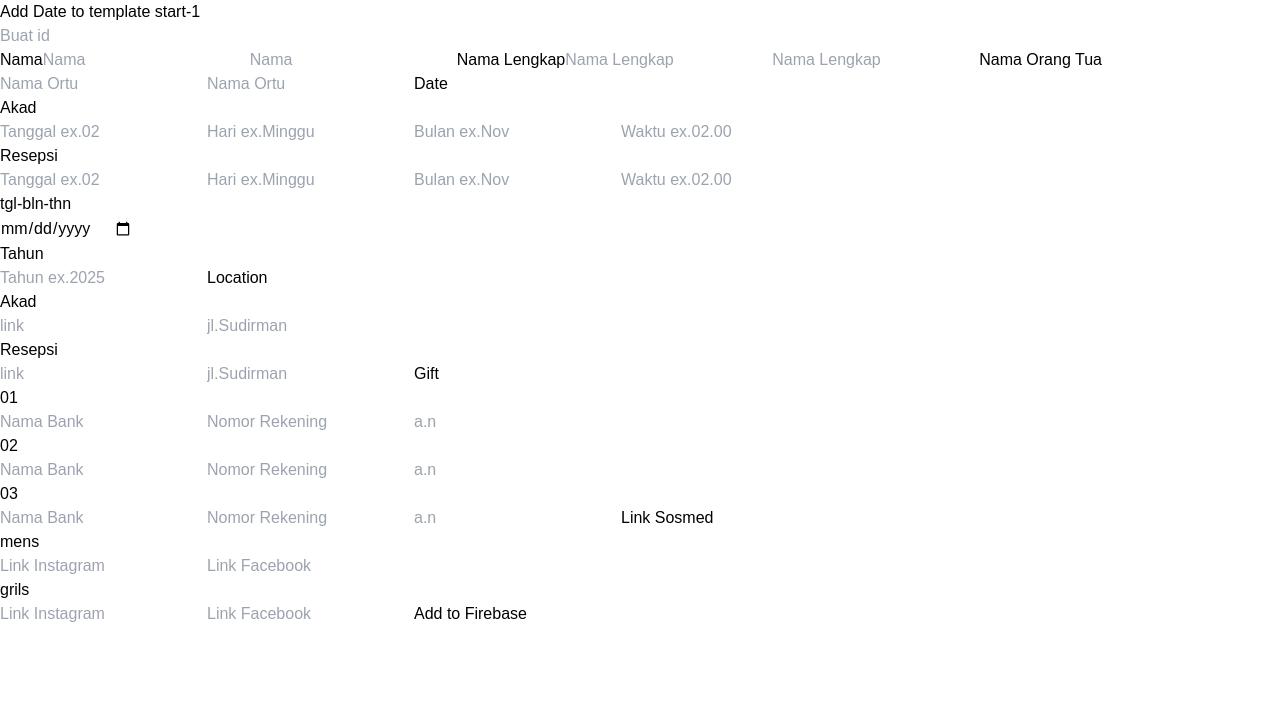
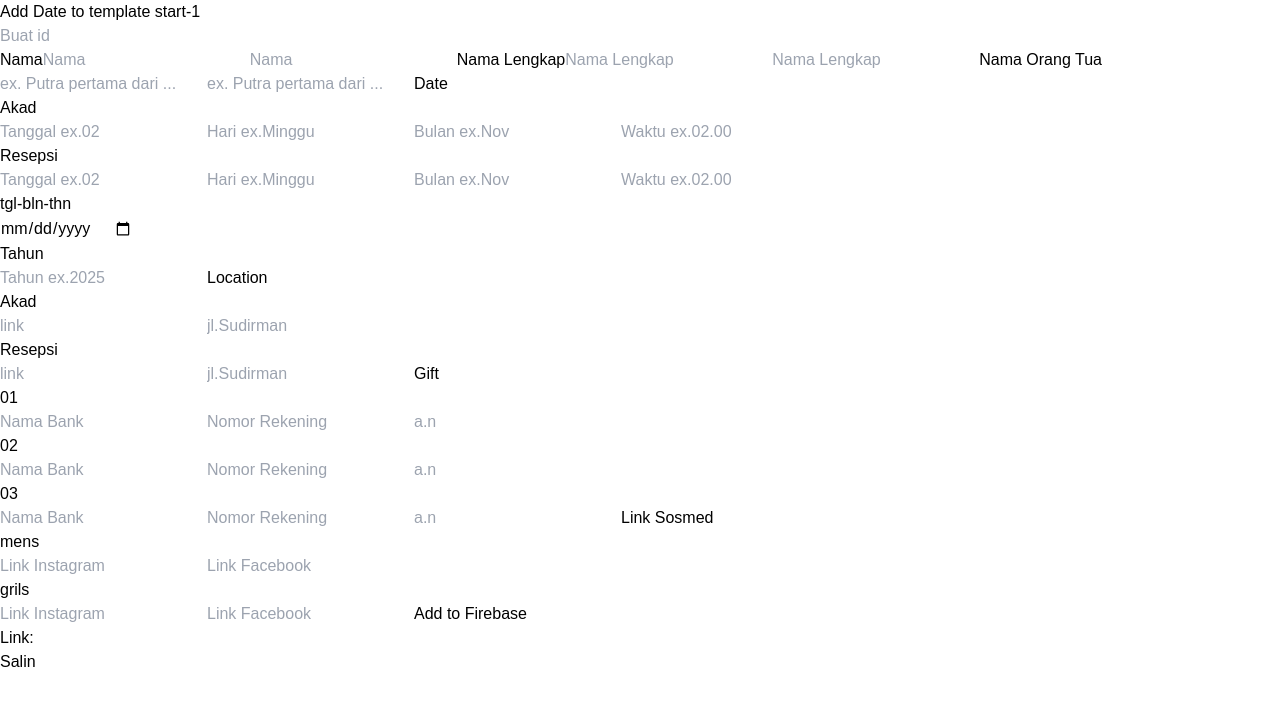
Before and after one commit to Muhamad-Zain/start-1, a Next.js app: page /addData in a window 1280 px wide. Shown: the top 706 px of the page. Built offline with nearby package versions, Linux system fonts and the light colour scheme; no server answers.

Commit message:
update addData

```diff
--- a/src/app/addData/page.js
+++ b/src/app/addData/page.js
@@ -4,6 +4,10 @@ import { useState } from "react"
 
 
 export default function AddData() {
+
+    const [id, setId] = useState('')
+    const [loading, setLoading] = useState(false)
+    const [params, setParams] = useState('')
     const [data, setData]= useState({
         name:{nameOne:'',nameTwo:'',namaLengkap:{nameOne:'',nameTwo:''}},
         date:{akad:{date:'',day:'',month:'',time:''},resepsi:{date:'',day:'',month:'',time:''},all:'',years:''},
@@ -14,7 +18,7 @@ export default function AddData() {
         expresion:''
 
     })
-    console.log(data);
+    // console.log(data);
 
 
   const updateNestedState = (path, value) => {
@@ -31,11 +35,18 @@ export default function AddData() {
         updateNestedState(name, value);
       };
 
-      const [id, setId] = useState('')
     const handleSend = async (e) => {
         e.preventDefault()
+        try {
+          setLoading(true)
+          await addDataToFirebase(id,data)
+          // setData('')
+          setLoading(false)
+          setParams(`https://start-1-ecru.vercel.app/${id}`)
+        } catch (error) {
+          console.log(error);
 
-        await addDataToFirebase(id,data)
+        }
 
 
     }
@@ -46,40 +57,40 @@ export default function AddData() {
                 <input className="p-2 rounded-md outline-none mt-10" placeholder="Buat id" onChange={(e) => setId(e.target.value)} required />
                 <form onSubmit={handleSend}  className="mb-10">
                     <label className="text-xl italic font-bold">Nama</label>
-                    <input type="text" className="p-2  rounded-md outline-none w-full mb-2" onChange={handleChange} name="name.nameOne" placeholder="Nama" />
-                    <input type="text" className="p-2  rounded-md outline-none w-full mb-2" onChange={handleChange} name="name.nameTwo" placeholder="Nama" />
+                    <input type="text" className="p-2  rounded-md outline-none w-full mb-2" onChange={handleChange} name="name.nameOne"required placeholder="Nama" />
+                    <input type="text" className="p-2  rounded-md outline-none w-full mb-2" onChange={handleChange} name="name.nameTwo"required placeholder="Nama" />
 
                     <label className="text-xl italic font-bold">Nama Lengkap</label>
-                    <input type="text" className="p-2  rounded-md outline-none w-full mb-2" onChange={handleChange} name="name.nameLengkap.nameOne" placeholder="Nama Lengkap"/>
-                    <input type="text" className="p-2  rounded-md outline-none w-full mb-2" onChange={handleChange} name="name.nameLengkap.nameTwo" placeholder="Nama Lengkap"/>
+                    <input type="text" className="p-2  rounded-md outline-none w-full mb-2" onChange={handleChange} name="name.nameLengkap.nameOne"required placeholder="Nama Lengkap"/>
+                    <input type="text" className="p-2  rounded-md outline-none w-full mb-2" onChange={handleChange} name="name.nameLengkap.nameTwo"required placeholder="Nama Lengkap"/>
 
                     <label className="text-xl italic font-bold">Nama Orang Tua</label>
-                    <input type="text" className="p-2  rounded-md outline-none w-full mb-2" onChange={handleChange} name="parent.nameOne" placeholder="Nama Ortu " />
-                    <input type="text" className="p-2  rounded-md outline-none w-full mb-2" onChange={handleChange} name="parent.nameTwo" placeholder="Nama Ortu " />
+                    <input type="text" className="p-2  rounded-md outline-none w-full mb-2" onChange={handleChange} name="parent.nameOne"required placeholder="ex. Putra pertama dari ... " />
+                    <input type="text" className="p-2  rounded-md outline-none w-full mb-2" onChange={handleChange} name="parent.nameTwo"required placeholder="ex. Putra pertama dari ... " />
 
                     <label className="text-xl italic font-bold">Date</label>
                     <p>Akad</p>
-                    <input type="text" className="p-2  rounded-md outline-none w-full mb-2" onChange={handleChange} name="date.akad.date" placeholder="Tanggal ex.02" />
-                    <input type="text" className="p-2  rounded-md outline-none w-full mb-2" onChange={handleChange} name="date.akad.day" placeholder="Hari ex.Minggu" />
-                    <input type="text" className="p-2  rounded-md outline-none w-full mb-2" onChange={handleChange} name="date.akad.month" placeholder="Bulan ex.Nov" />
-                    <input type="text" className="p-2  rounded-md outline-none w-full mb-2" onChange={handleChange} name="date.akad.time" placeholder="Waktu ex.02.00" />
+                    <input type="text" className="p-2  rounded-md outline-none w-full mb-2" onChange={handleChange} name="date.akad.date"required placeholder="Tanggal ex.02" />
+                    <input type="text" className="p-2  rounded-md outline-none w-full mb-2" onChange={handleChange} name="date.akad.day"required placeholder="Hari ex.Minggu" />
+                    <input type="text" className="p-2  rounded-md outline-none w-full mb-2" onChange={handleChange} name="date.akad.month"required placeholder="Bulan ex.Nov" />
+                    <input type="text" className="p-2  rounded-md outline-none w-full mb-2" onChange={handleChange} name="date.akad.time"required placeholder="Waktu ex.02.00" />
                     <p>Resepsi</p>
-                    <input type="text" className="p-2  rounded-md outline-none w-full mb-2" onChange={handleChange} name="date.resepsi.date" placeholder="Tanggal ex.02" />
-                    <input type="text" className="p-2  rounded-md outline-none w-full mb-2" onChange={handleChange} name="date.resepsi.day" placeholder="Hari ex.Minggu" />
-                    <input type="text" className="p-2  rounded-md outline-none w-full mb-2" onChange={handleChange} name="date.resepsi.month" placeholder="Bulan ex.Nov" />
-                    <input type="text" className="p-2  rounded-md outline-none w-full mb-2" onChange={handleChange} name="date.resepsi.time" placeholder="Waktu ex.02.00" />
+                    <input type="text" className="p-2  rounded-md outline-none w-full mb-2" onChange={handleChange} name="date.resepsi.date"required placeholder="Tanggal ex.02" />
+                    <input type="text" className="p-2  rounded-md outline-none w-full mb-2" onChange={handleChange} name="date.resepsi.day"required placeholder="Hari ex.Minggu" />
+                    <input type="text" className="p-2  rounded-md outline-none w-full mb-2" onChange={handleChange} name="date.resepsi.month"required placeholder="Bulan ex.Nov" />
+                    <input type="text" className="p-2  rounded-md outline-none w-full mb-2" onChange={handleChange} name="date.resepsi.time"required placeholder="Waktu ex.02.00" />
                     <p>tgl-bln-thn</p>
-                    <input type="date" className="p-2  rounded-md outline-none w-full mb-2" onChange={handleChange} name="date.all" placeholder="" />
+                    <input type="date" className="p-2  rounded-md outline-none w-full mb-2" onChange={handleChange} name="date.all"required placeholder="Tahun" />
                     <p>Tahun</p>
-                    <input type="number" className="p-2  rounded-md outline-none w-full mb-2" onChange={handleChange} name="date.years" placeholder="Tahun ex.2025" />
+                    <input type="number" className="p-2  rounded-md outline-none w-full mb-2" onChange={handleChange} name="date.years"required placeholder="Tahun ex.2025" />
 
                     <label className="text-xl italic font-bold">Location</label>
                     <p>Akad</p>
-                    <input type="text" className="p-2  rounded-md outline-none w-full mb-2" onChange={handleChange} name="location.akad.link" placeholder="link" />
-                    <input type="text" className="p-2  rounded-md outline-none w-full mb-2" onChange={handleChange} name="location.akad.location" placeholder="jl.Sudirman" />
+                    <input type="text" className="p-2  rounded-md outline-none w-full mb-2" onChange={handleChange} name="location.akad.link"required placeholder="link" />
+                    <input type="text" className="p-2  rounded-md outline-none w-full mb-2" onChange={handleChange} name="location.akad.location"required placeholder="jl.Sudirman" />
                     <p>Resepsi</p>
-                    <input type="text" className="p-2  rounded-md outline-none w-full mb-2" onChange={handleChange} name="location.resepsi.link" placeholder="link" />
-                    <input type="text" className="p-2  rounded-md outline-none w-full mb-2" onChange={handleChange} name="location.resepsi.location" placeholder="jl.Sudirman" />
+                    <input type="text" className="p-2  rounded-md outline-none w-full mb-2" onChange={handleChange} name="location.resepsi.link"required placeholder="link" />
+                    <input type="text" className="p-2  rounded-md outline-none w-full mb-2" onChange={handleChange} name="location.resepsi.location"required placeholder="jl.Sudirman" />
 
                     <label className="text-xl italic font-bold">Gift</label>
                     <p>01</p>
@@ -103,9 +114,16 @@ export default function AddData() {
                     <p>grils</p>
                     <input type="text" className="p-2  rounded-md outline-none w-full mb-2" onChange={handleChange} name="sosmed.grils.ig" placeholder="Link Instagram " />
                     <input type="text" className="p-2  rounded-md outline-none w-full mb-2" onChange={handleChange} name="sosmed.grils.facebook" placeholder="Link Facebook " />
-                    <button type="submit" className="bg-green-500 p-2 w-full rounded-md border my-10">Add to Firebase</button>
+                    <button type="submit" disabled={loading ? true :false} className="bg-green-500 p-2 w-full rounded-md border my-10">{loading ? 'loading...' : 'Add to Firebase'}</button>
                 </form>
             </div>
+              <div className={id === '' ? 'hidden' :'visible'}>
+                <p>Link: {params}</p>
+                <button className="bg-green-800 p-1 rounded-md border px-4 ">Salin</button>
+              </div>
+            {loading ? (
+              <div className="w-full h-screen bg-black bg-opacity-50 fixed top-0 left-0 z-10"></div>
+            ):null}
         </section>
     )
 }
--- a/src/components/section2/page2.js
+++ b/src/components/section2/page2.js
@@ -76,17 +76,17 @@ const handleSaveDate = () => {
           <AnimateSee>
                 <div className="text-white  z-20 text-center relative ">
                     <p>The Wedding Of</p>
-                    <div className="sacramento font-bold text-4xl py-5 flex justify-center items-center grid-cols-3 gap-1">
+                    <div className="sacramento font-bold text-4xl pb-5 pt-2 flex justify-center items-center grid-cols-3 gap-1">
                       <h1>{data?.name?.nameOne}</h1>
                        <h1 className="text-5xl px-1">&</h1>
                        <h1>{data?.name?.nameTwo}</h1>
                     </div>
-                    <div>
+                    {/* <div> */}
                     {isClient && <Countdown
                         date={wedingDate}
                         renderer={renderer}
                     />}
-                    </div>
+                    {/* </div> */}
                     <button
                     className="bg-white bg-opacity-40 p-2 mx-auto my-5 font-bold text-xl italic flex justify-center items-center rounded-lg"
                     onClick={handleSaveDate}
--- a/src/components/section2/style.module.css
+++ b/src/components/section2/style.module.css
@@ -6,7 +6,7 @@
     overflow: hidden;
     /* background-color: rgb(151, 199, 103); */
     background-position: center;
-    filter:drop-shadow( 2px 6px 2px black);
+    filter:drop-shadow( 1px 2px 1px black);
     position: relative;
 }
 .bg::after{
@@ -14,7 +14,7 @@
     position: absolute; /* Memposisikan overlay di atas gambar */
     /* background-color:linear-gradient(to bottom, black, transparent); */
     background: linear-gradient(to bottom, rgba(0, 0, 0, 0), rgba(0, 0, 0, 1));
-    height: 80%;
+    height: 70%;
     /* top: 30vh; */
     bottom: 0;
     width: 100%;
```
Also changed, not shown: src/components/hero/hero.js (+6 -10 lines).
